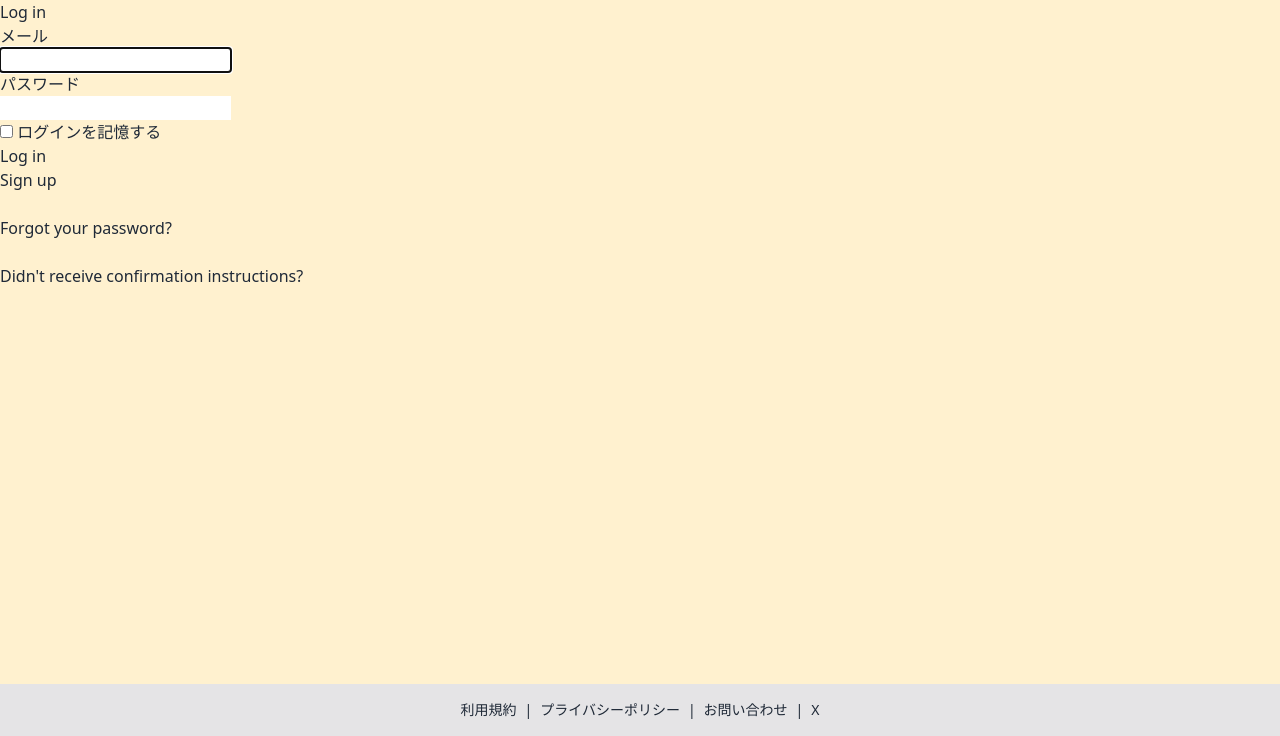
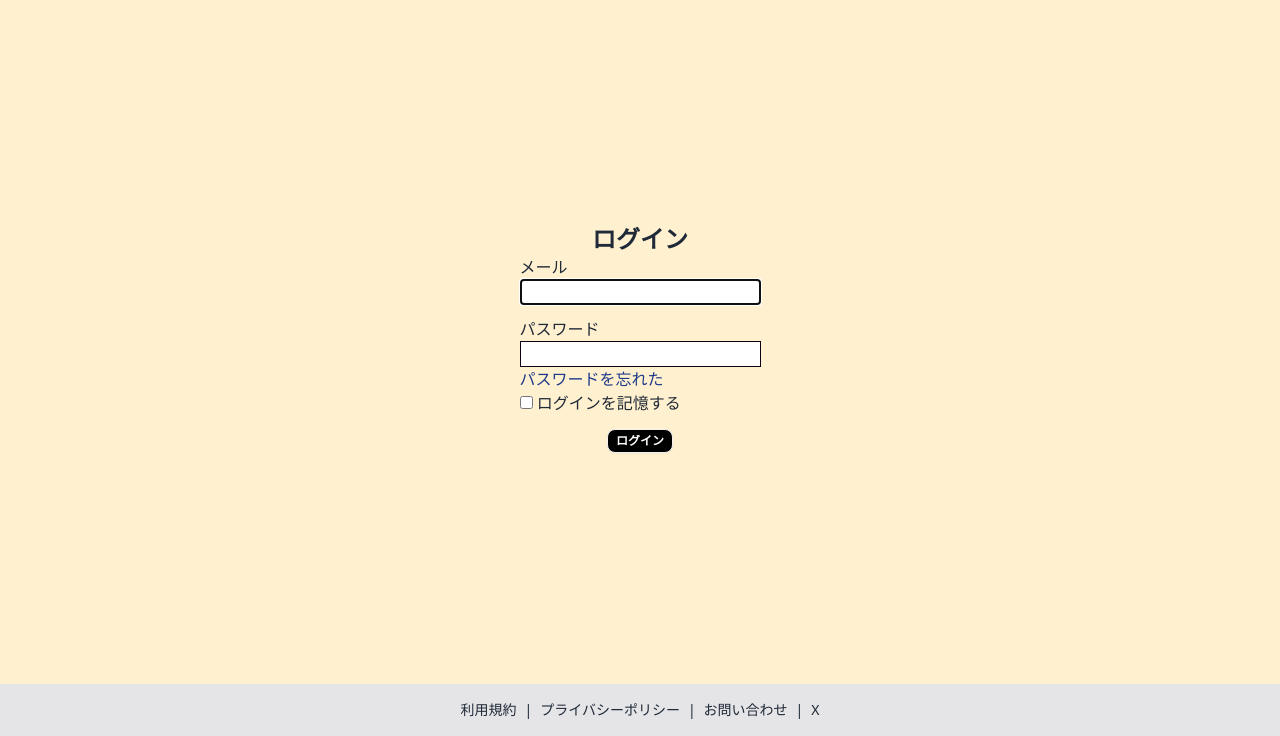
Before and after one commit to nakamura-yosuke-44/animemo, a Rails app: page /users/sign_in in a window 1280 px wide. Shown: the part 64-800 px from the top of the page. Run offline with Rails 7, Linux system fonts and the light colour scheme; style sheets or scripts are compiled from the project's sources.

Commit message:
Add: ログイン画面を作成 ログイン前後でヘッダーが変化するようにした #8

```diff
--- a/app/views/devise/sessions/new.html.erb
+++ b/app/views/devise/sessions/new.html.erb
@@ -1,26 +1,33 @@
-<h2>Log in</h2>
+<div class="flex-grow flex flex-col items-center justify-center">
+
+  <div class="text-2xl font-bold"><%= t('.sign_in') %></div>
 
   <%= form_for(resource, as: resource_name, url: session_path(resource_name)) do |f| %>
-  <div class="field">
+    <div class="field mb-3">
       <%= f.label :email %><br />
-    <%= f.email_field :email, autofocus: true, autocomplete: "email" %>
+      <%= f.email_field :email, autofocus: true, autocomplete: "email", class: "border border-[#0d0015] pl-2" %>
     </div>
 
     <div class="field">
       <%= f.label :password %><br />
-    <%= f.password_field :password, autocomplete: "current-password" %>
+      <%= f.password_field :password, autocomplete: "current-password", class: "border border-[#0d0015] pl-2" %>
+    </div>
+
+    <div class="text-blue-900 hover:underline">
+      <%= link_to 'パスワードを忘れた', new_user_password_path %>
     </div>
 
     <% if devise_mapping.rememberable? %>
-    <div class="field">
+      <div class="field mb-3">
         <%= f.check_box :remember_me %>
         <%= f.label :remember_me %>
       </div>
     <% end %>
 
-  <div class="actions">
-    <%= f.submit "Log in" %>
+    <div class="text-center">
+      <div class="field mb-2 actions btn btn-xs bg-black text-white">
+        <%= f.submit t('.sign_in') %>
+      </div>
     </div>
   <% end %>
-
-<%= render "devise/shared/links" %>
+</div>
--- a/app/views/layouts/application.html.erb
+++ b/app/views/layouts/application.html.erb
@@ -11,7 +11,11 @@
   </head>
 
   <body class="flex flex-col min-h-screen">
-    <%= render 'shared/before_login_header' %>
+    <% if user_signed_in? %>
+      <%= render 'shared/login_header' %>
+    <% else %>
+      <%= render 'shared/before_login_header' %>
+    <% end %>
     <%= render 'shared/flash_message' %>
     <div class="grow flex flex-col bg-[#fff1cf]">
       <%= yield %>
--- a/app/views/shared/_before_login_header.html.erb
+++ b/app/views/shared/_before_login_header.html.erb
@@ -9,8 +9,8 @@
       <div class="drawer-side z-50">
         <label for="m-drawer" aria-label="close sidebar" class="drawer-overlay"></label>
         <ul class="menu p-4 w-80 min-h-full bg-[#d4dcd6]">
-          <li><%= link_to("アカウント作成", new_user_registration_path) %></li>
-          <li><%= link_to("ログイン", '#') %></li>
+          <li><%= link_to "アカウント作成", new_user_registration_path %></li>
+          <li><%= link_to "ログイン", new_user_session_path %></li>
           <li><%= link_to("店舗検索", '#') %></li>
           <li><%= link_to("みんなの新着投稿", '#') %></li>
           <li><%= link_to("機能について", '#') %></li>
--- a/app/views/shared/_login_header.html.erb
+++ b/app/views/shared/_login_header.html.erb
@@ -25,10 +25,10 @@
     <% end %>
   </div>
   <div class="justify-end text-white">
-    <span>こんにちは、○○○さん</span>
+    <span>こんにちは、<%= current_user.name %>さん</span>
     <span id="notification" class="px-1"></span>
   </div>
   <div class="justify-end text-white px-8 hover:text-slate-300">
-    <%= link_to("ログアウト", "#", data: {turbo_method: :delete, turbo_confirm: "ログアウトしますか？"} ) %>
+    <%= link_to "ログアウト", destroy_user_session_path , data: {turbo_method: :delete, turbo_confirm: "ログアウトしますか？"} %>
   </div>
 </header>
```
Lines whose indentation alone changed are shown as unchanged.
